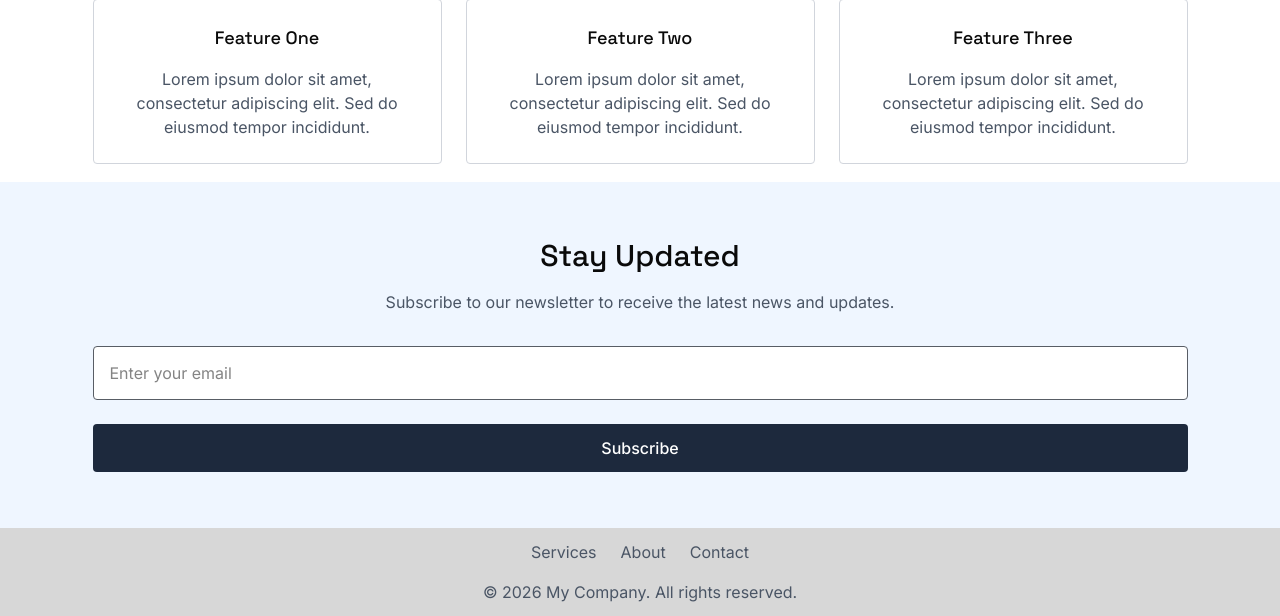
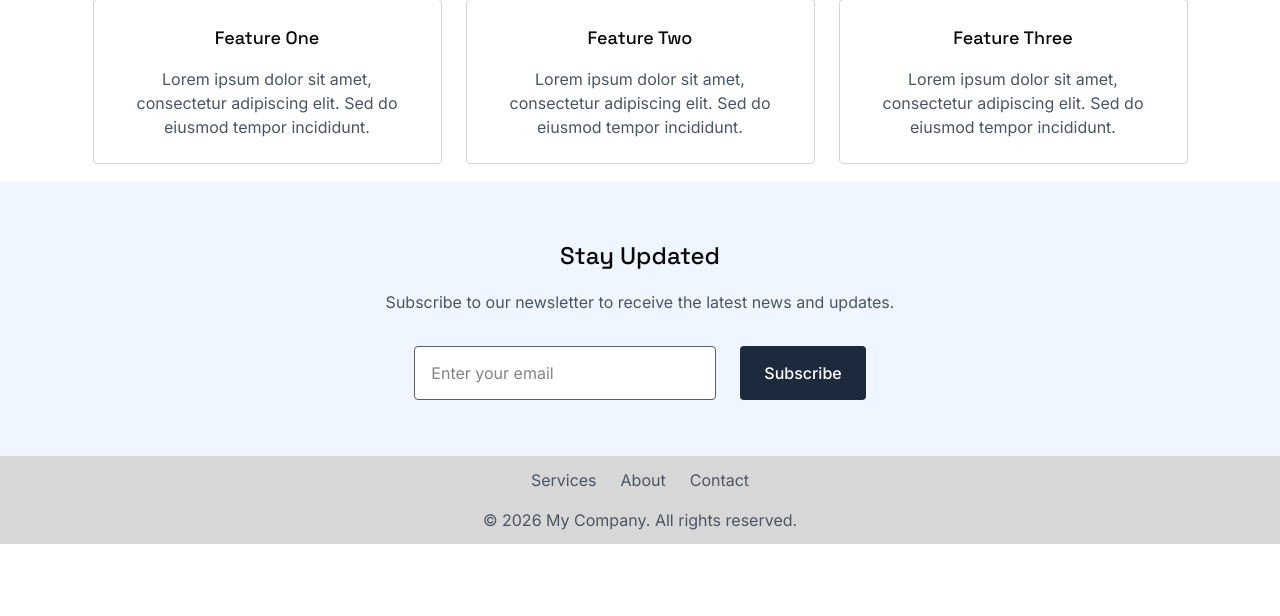
Before and after one commit to Brad-Frost-Web/atomic-design-course, a PHP site: page / in a window 1280 px wide. Shown: the part 473-1089 px from the top of the page. After the commit the page ends 1017 px from the top, so only its background shows below. Run offline with PHP 8.4, Linux system fonts and the light colour scheme.

Commit message:
Tighten up page names

```diff
--- a/index.html
+++ b/index.html
@@ -75,17 +75,19 @@
 
 			<div class="band">
 				<div class="layout-container">
-					<section class="section newsletter">
-						<h2 class="heading heading--title">Stay Updated</h2>
-						<div class="text-passage">
+					<section class="section">
+						<h2 class="heading heading--titl u-margin-bottom-16">
+							Stay Updated
+						</h2>
+						<div class="text-passage u-margin-bottom-32">
 							Subscribe to our newsletter to receive the latest news and
 							updates.
 						</div>
-						<form class="form">
-							<div class="text-field form__text-field">
+						<form class="newsletter-form">
+							<div class="text-field newsletter-form__text-field">
 								<input
 									type="email"
-									class="text-field__input"
+									class="text-field__input newsletter-form__text-field"
 									placeholder="Enter your email"
 								/>
 							</div>
--- a/styles.css
+++ b/styles.css
@@ -316,17 +316,9 @@ ul {
 	background: #eff6ff;
 }
 
-.newsletter {
-	text-align: center;
-}
-
-.newsletter > .heading {
-	margin-block-end: 16px;
-}
-
-.newsletter > .text-passage {
-	margin-block-end: 32px;
-}
+/* ==========================================================================
+   Form
+   ========================================================================== */
 
 .form {
 	display: flex;
@@ -342,6 +334,19 @@ ul {
 	align-self: flex-start;
 }
 
+/* ==========================================================================
+   Newsletter Form
+   ========================================================================== */
+.newsletter-form {
+	display: flex;
+	justify-content: center;
+	gap: 24px;
+}
+
+.newsletter-form__text-field {
+	max-width: 302px;
+	width: 100%;
+}
 /* ==========================================================================
    Utility classes
    ========================================================================== */
```
